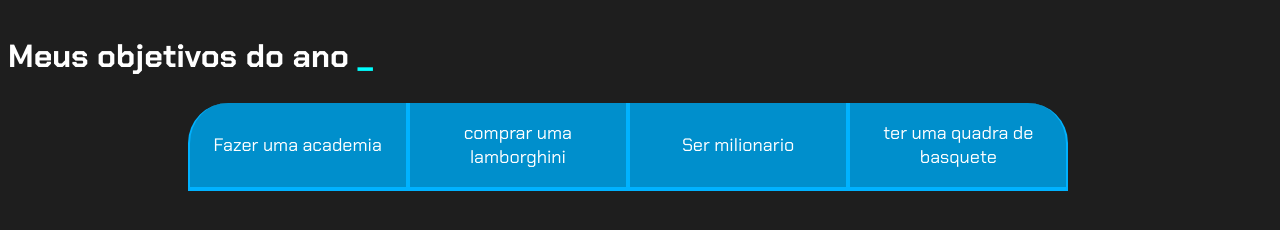
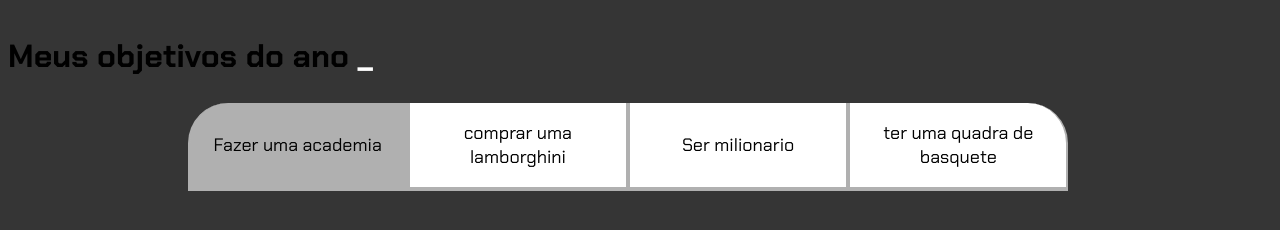
Before and after one commit to EduardoVeloso06/Proj-vida-Eduardo, a plain HTML site: page index.html in a window 1280 px wide. Both pictures are taken after a click on the button "Fazer uma academia". Drawn offline with Linux system fonts and the light colour scheme.

Commit message:
14/03/07

```diff
--- a/index.html
+++ b/index.html
@@ -20,8 +20,6 @@
         </div>
 
     </section>
-
-
-
+    <script src="main.js"></script>
 </body>
 </html>
--- /dev/null
+++ b/main.js
@@ -0,0 +1,13 @@
+const botoes = document.querySelectorAll(".botao");
+
+for (let i=0; i< botoes.length; i++){
+    botoes[i].onclick = function(){
+
+        for(let j=0; j<botoes.length;j++){
+            botoes[j].classList.remove("ativo");
+        }
+
+        botoes[i].classList.add("ativo");
+    }
+
+}
--- a/style.css
+++ b/style.css
@@ -1,11 +1,11 @@
 @import url('https://fonts.googleapis.com/css2?family=Chakra+Petch:ital,wght@0,300;0,400;0,500;0,600;0,700;1,300;1,400;1,500;1,600;1,700&display=swap');
 
 :root{
-    --cor-de-fundo:  #1E1E1E;
+    --cor-de-fundo:  #353535;
     --azul:#008fcc;
-    --branco:#ffffff;
-    --botao-ativo:#00B2FF;
-    --botao-inativo:#008fcc;
+    --branco:#000000;
+    --botao-ativo:#b0b0b0;
+    --botao-inativo:#ffffff;
     --texto-fundo:#3A375E;
 }
 
@@ -32,7 +32,7 @@ body{
 }
 
 .titulo-principal span{
-    color: aqua;
+    color: rgb(255, 255, 255);
 }
 
 .botao{
@@ -59,7 +59,10 @@ body{
     border-radius: 40px 40px 0 0;
 }
 
-
+.ativo{
+    background-color: var(--botao-ativo);
+    border-bottom: 4px solid var(--botao-ativo);
+}
 
 
 @media screen and (min-width: 768px) {
@@ -73,7 +76,4 @@ body{
     .botao:last-child{
         border-radius: 0 40px 0 0;
     }
-
-
-
 }
```
